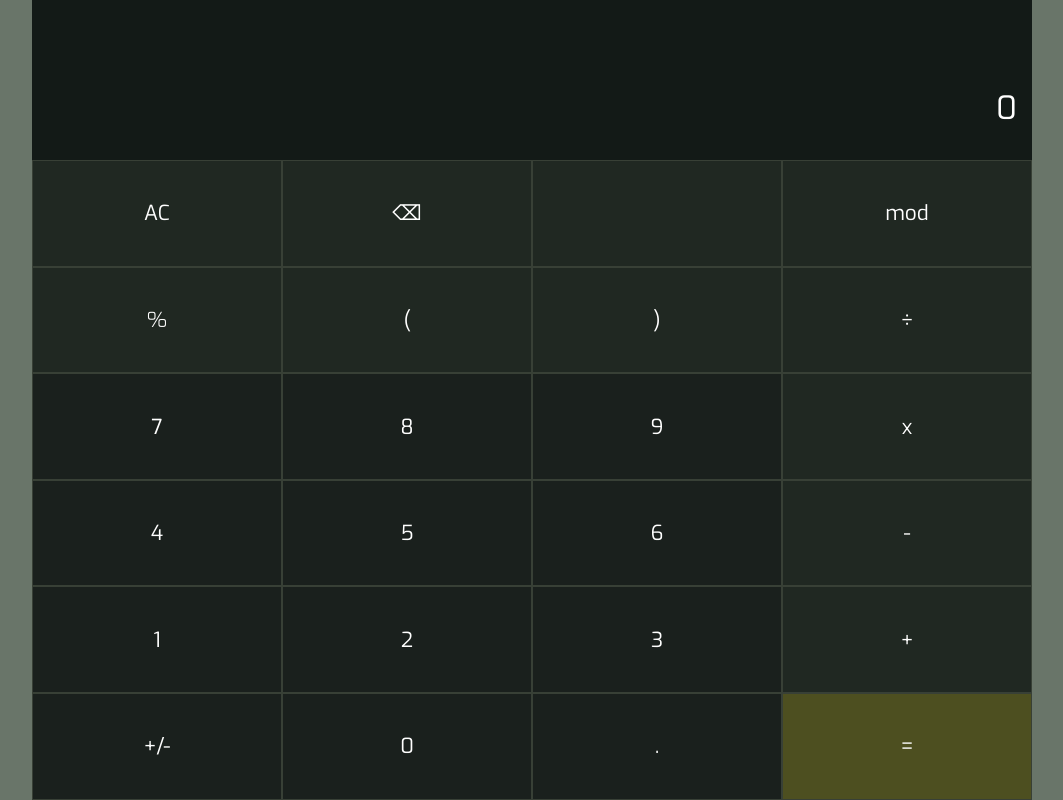
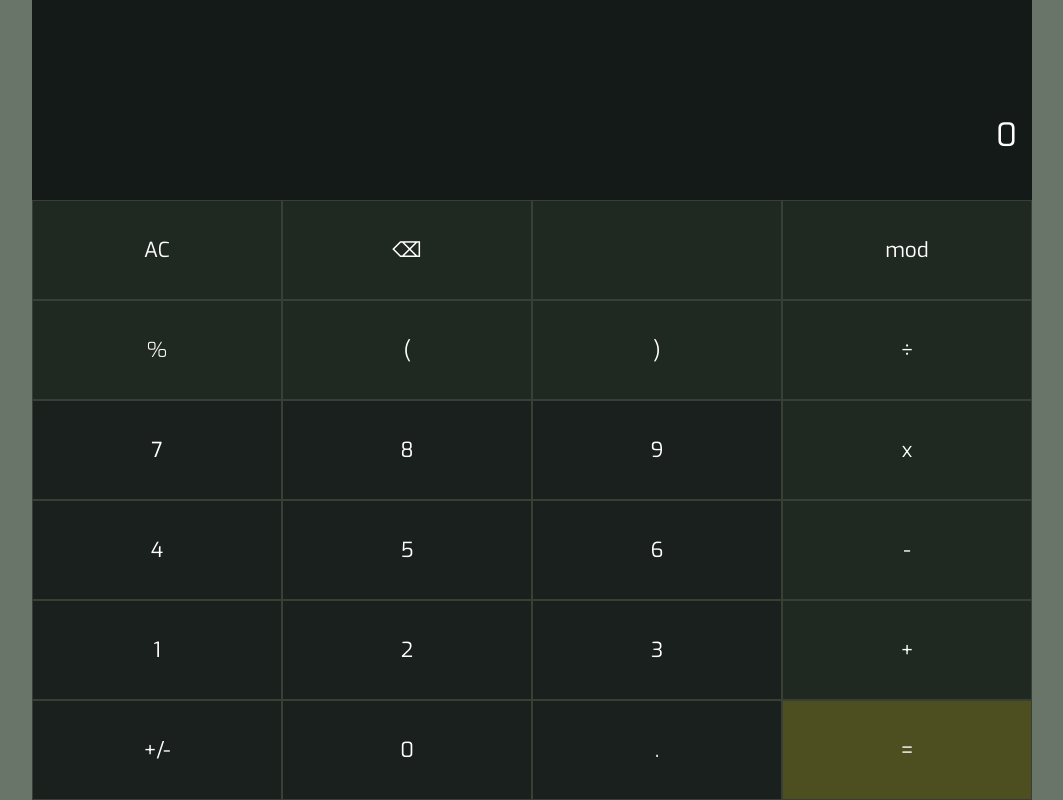
Before and after one commit to FabienNeibaf/Calculator, a React (Create React App) app: page / in a window 1280 px wide. Shown: the whole page, without its empty margins (108-1171 px from the left). Built offline with nearby package versions, Linux system fonts and the light colour scheme.

Commit message:
Bug fixes

```diff
--- a/src/components/Button.js
+++ b/src/components/Button.js
@@ -2,7 +2,7 @@ import React from 'react';
 import PropTypes from 'prop-types';
 
 const Button = ({ name, type, clickHandler }) => {
-  const handleClick = () => clickHandler(name);
+  const handleClick = () => clickHandler && clickHandler(name);
 
   return (
     <button className={type} onClick={handleClick}>
--- a/src/index.css
+++ b/src/index.css
@@ -1,8 +1,9 @@
 @import url('https://fonts.googleapis.com/css?family=Exo&display=swap');
 
 * {
+  box-sizing: border-box;
   font-family: Exo, sans-serif;
-  box-sizing: border-box;
+  -webkit-tap-highlight-color: transparent;
 }
 
 :focus {
@@ -11,6 +12,7 @@
 
 ::-moz-focus-inner {
   border: none;
+  background: none;
 }
 
 html {
@@ -24,6 +26,7 @@ body {
 
 button:active {
   padding: 0;
+  background-color: none;
 }
 
 .x2 {
@@ -48,6 +51,7 @@ button:active {
 
 .group>button.control {
   background: #202822;
+  -webkit-appearance: button;
 }
 
 .group>button.numpad {
@@ -75,7 +79,7 @@ button:active {
 }
 
 #Display {
-  height: 20%;
+  height: 25%;
   color: #fff;
   background: #131a17;
 }
@@ -99,7 +103,7 @@ button:active {
 }
 
 #ButtonPanel {
-  height: 80%;
+  height: 75%;
   cursor: pointer;
   background: #384036;
 }
```
